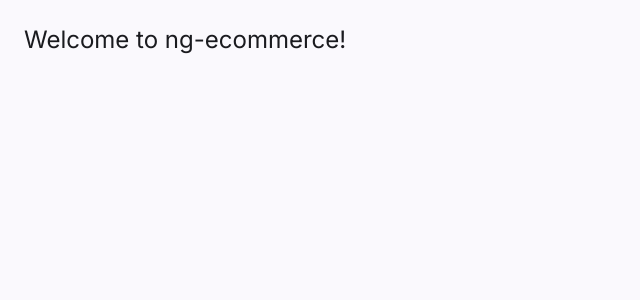
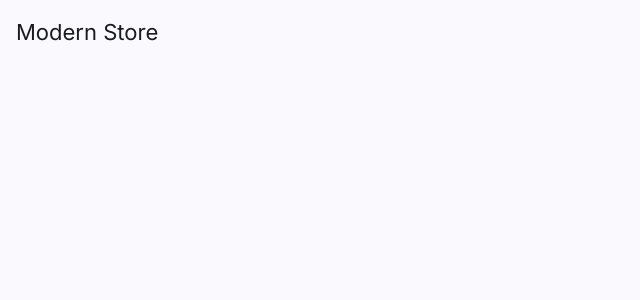
Before and after one commit to tuan79194-cmd/ng-ecommerce, an Angular app: page / in a window 1280 px wide. Shown: the top 300 px of the page, without its empty margins (0-640 px from the left). Built offline with nearby package versions, Linux system fonts and the light colour scheme.

Commit message:
10102026-AddingAngularMaterialToolbar-0154PM

```diff
--- a/src/app/app.ts
+++ b/src/app/app.ts
@@ -1,17 +1,16 @@
 import { Component, signal } from '@angular/core';
 import { RouterOutlet } from '@angular/router';
+import { Header } from './layout/header/header';
 
 @Component({
   selector: 'app-root',
-  imports: [RouterOutlet],
+  imports: [RouterOutlet, Header],
   template: `
-    <h1 class="text-2xl p-6">Welcome to {{ title() }}!</h1>
-
+    <app-header />
     <router-outlet />
 
   `,
   styles: [],
 })
 export class App {
-  protected readonly title = signal('ng-ecommerce');
 }
--- /dev/null
+++ b/src/app/layout/header/header.ts
@@ -0,0 +1,13 @@
+import { Component } from '@angular/core';
+import { MatToolbar } from '@angular/material/toolbar';
+
+@Component({
+  selector: 'app-header',
+  imports: [MatToolbar],
+  template: `
+    <mat-toolbar
+    >Modern Store</mat-toolbar>
+  `,
+  styles: ``,
+})
+export class Header {}
```
